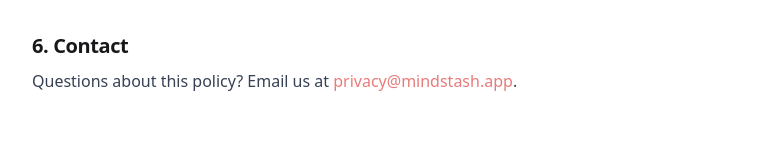
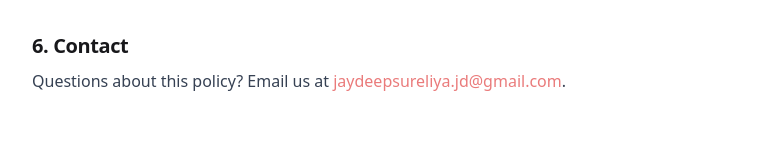
Before and after one commit to sureliyajd/mindstash, a Next.js app in the folder frontend/: page /privacy in a window 1280 px wide. Shown: the part 1489-1649 px from the top of the page, without its empty margins (248-1030 px from the left). Built offline with nearby package versions, Linux system fonts and the light colour scheme; no server answers.

Commit message:
change emails

```diff
--- a/frontend/src/app/privacy/page.tsx
+++ b/frontend/src/app/privacy/page.tsx
@@ -102,8 +102,8 @@ export default function PrivacyPage() {
             <h2 className="text-xl font-semibold text-gray-900 mb-3">6. Contact</h2>
             <p>
               Questions about this policy? Email us at{' '}
-              <a href="mailto:privacy@mindstash.app" className="text-[#EA7B7B] hover:underline">
-                privacy@mindstash.app
+              <a href="mailto:jaydeepsureliya.jd@gmail.com" className="text-[#EA7B7B] hover:underline">
+                jaydeepsureliya.jd@gmail.com
               </a>.
             </p>
           </section>
--- a/frontend/src/app/terms/page.tsx
+++ b/frontend/src/app/terms/page.tsx
@@ -106,8 +106,8 @@ export default function TermsPage() {
             <h2 className="text-xl font-semibold text-gray-900 mb-3">9. Contact</h2>
             <p>
               Questions about these Terms? Email us at{' '}
-              <a href="mailto:legal@mindstash.app" className="text-[#EA7B7B] hover:underline">
-                legal@mindstash.app
+              <a href="mailto:jaydeepsureliya.jd@gmail.com" className="text-[#EA7B7B] hover:underline">
+                jaydeepsureliya.jd@gmail.com
               </a>.
             </p>
           </section>
```
